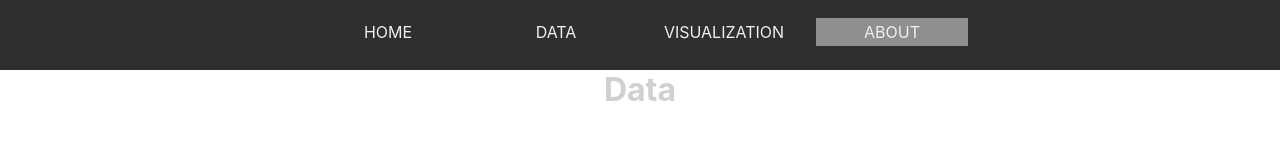
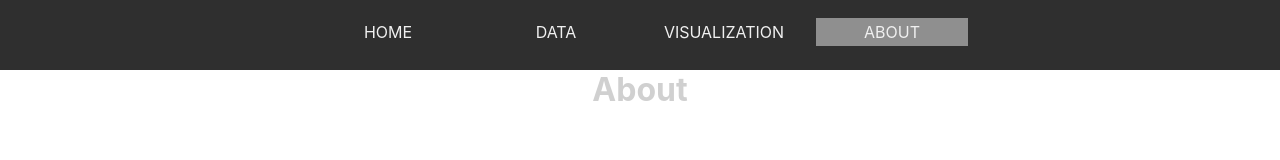
Before and after one commit to StevenJBurns/extrasolar, a React (Create React App) app: page /about in a window 1280 px wide. Shown: the part 136-296 px from the top of the page. Built offline with nearby package versions, Linux system fonts and the light colour scheme.

Commit message:
Tweak to placeholder text on new About page

```diff
--- a/src/containers/PageAbout.jsx
+++ b/src/containers/PageAbout.jsx
@@ -4,7 +4,7 @@ class PageAbout extends React.Component {
   render() {
     return (
       <main id="main-about">
-        <h1>Data</h1>
+        <h1>About</h1>
       </main>
     );
   }
```
